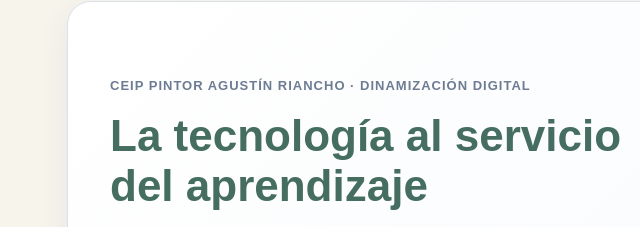
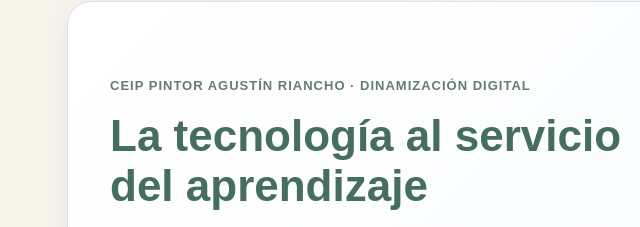
Before and after one commit to PintorRiancho/dtd-digital, a plain HTML site: page index.html in a window 1280 px wide. Shown: the part 147-374 px from the top of the page, 47-687 px from the left. Drawn offline with Linux system fonts and the light colour scheme.

Commit message:
Update index.html

```diff
--- a/index.html
+++ b/index.html
@@ -328,7 +328,7 @@ color: #8062A1;
   font-weight: 700;
   letter-spacing: 1px;
   text-transform: uppercase;
-  color: #6d7c93;
+color: #647C72;
   margin-bottom: 14px;
 }
 
```
